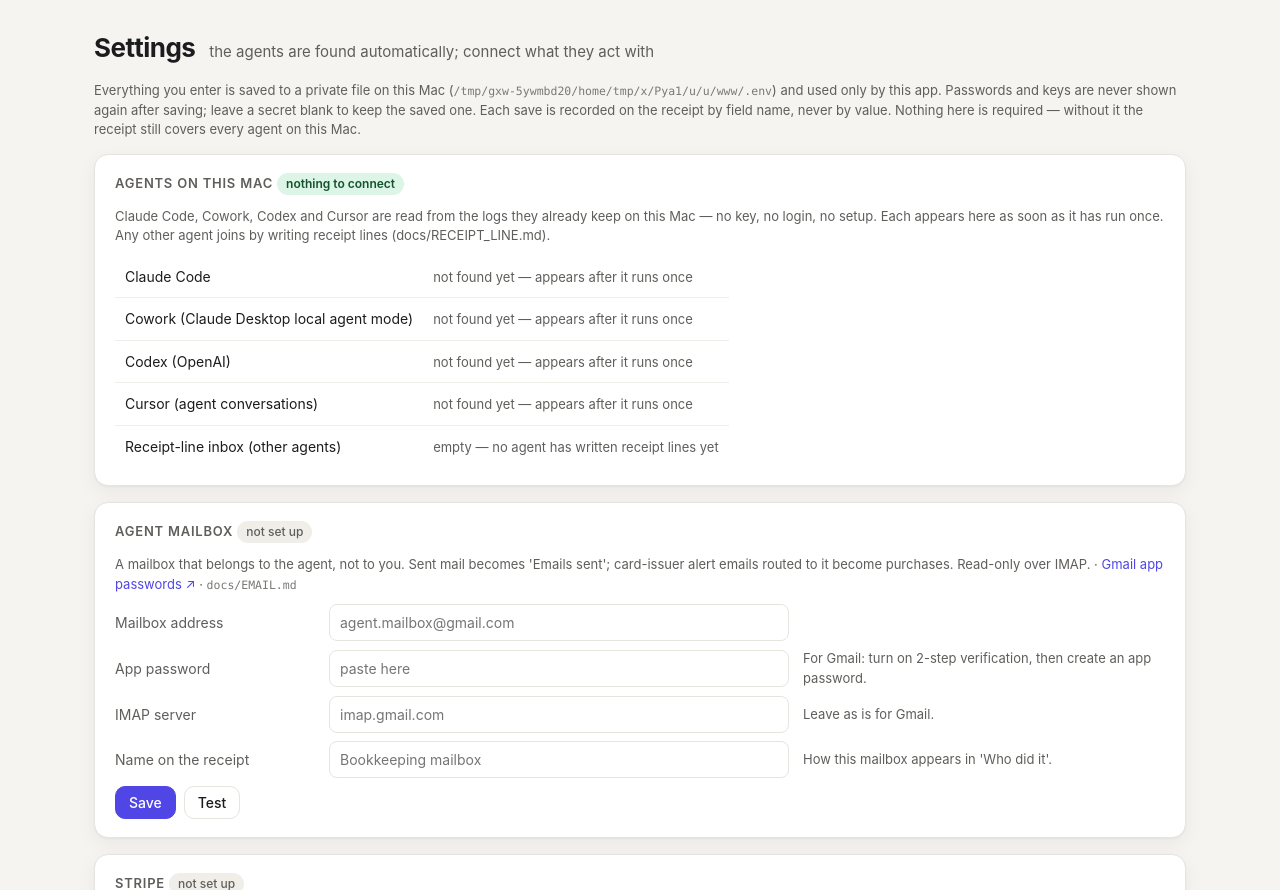
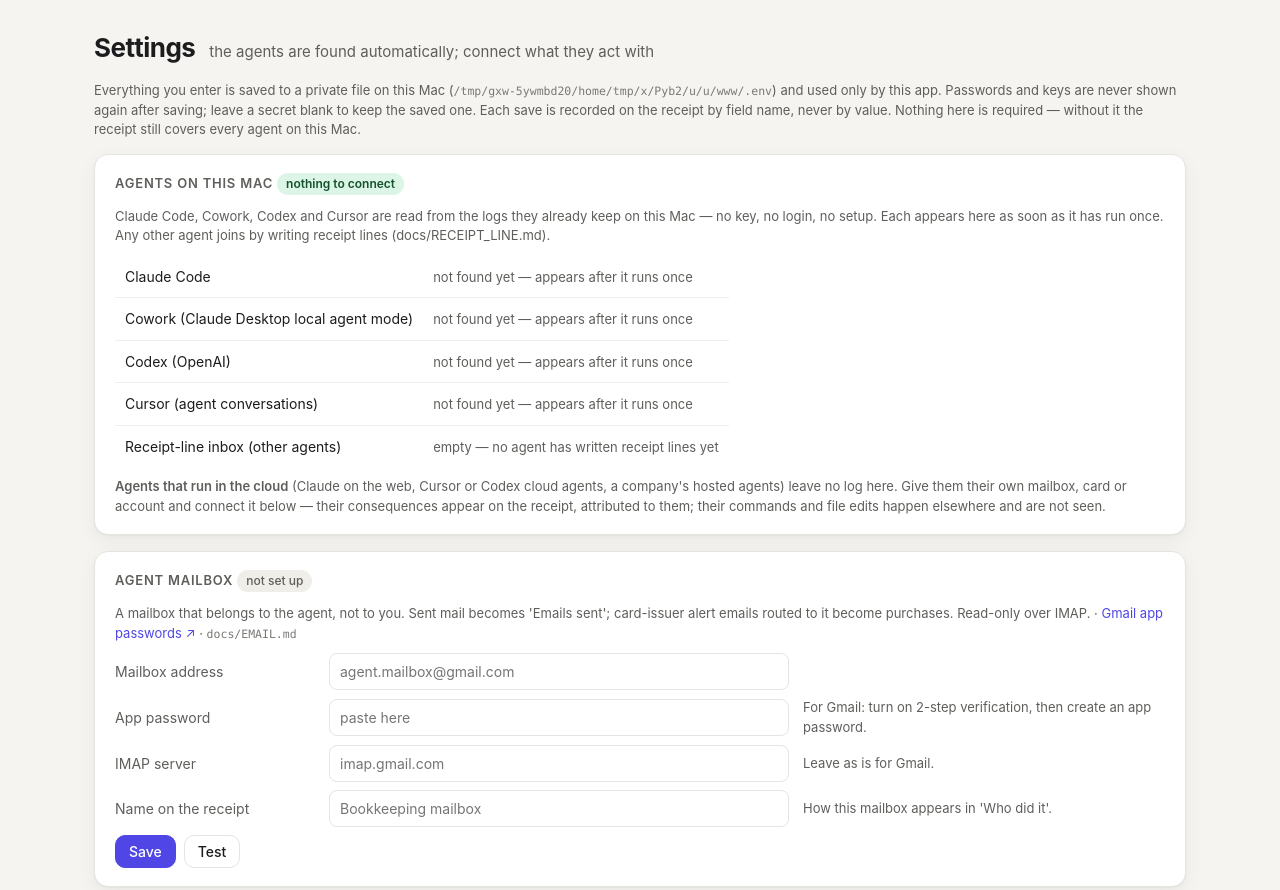
Before and after one commit to pseudomascot/agent-receipt, a Flask app: page /settings in a window 1280 px wide. Shown: the part 58-948 px from the top of the page. Run offline with Flask 3, Linux system fonts and the light colour scheme; data that the repository does not hold is empty.

Commit message:
State cloud-agent coverage honestly: consequences via credentials, not commands
Co-Authored-By: Claude Fable 5.1 <noreply@anthropic.com>

```diff
--- a/src/queries.py
+++ b/src/queries.py
@@ -20,6 +20,8 @@ STATIC_COVERAGE = [
      "Read from Cursor's agent transcripts: files written or deleted, commands run, other tools. Times come from Cursor's turn stamps (minute precision)."),
     ("Any other agent that writes receipt lines", "covered",
      "One JSON line per side effect appended to ~/.agent-receipt/inbox/ (see docs/RECEIPT_LINE.md)."),
+    ("Agents running in the cloud (Claude on the web, Cursor or Codex cloud agents, hosted agents)", "partial",
+     "No log on this Mac. Seen only through the mailbox, card, calendar or account you have given them — their consequences, not their commands."),
     ("Google Antigravity", "not covered",
      "Keeps conversations as binary protobuf files with no published schema."),
     ("Physical keyboard/mouse activity", "partial",
--- a/src/templates/settings.html
+++ b/src/templates/settings.html
@@ -27,6 +27,8 @@
       {% else %}<span class="note">not found yet — appears after it runs once</span>{% endif %}</td></tr>
   {% endfor %}
 </table>
+<div class="note" style="margin-top:10px"><b>Agents that run in the cloud</b> (Claude on the web, Cursor or Codex cloud agents, a company's hosted agents) leave no log here.
+  Give them their own mailbox, card or account and connect it below — their consequences appear on the receipt, attributed to them; their commands and file edits happen elsewhere and are not seen.</div>
 </section>
 
 {% for s in sections %}
```
Also changed, not shown: PROGRESS.md (+2 -0 lines), README.md.
